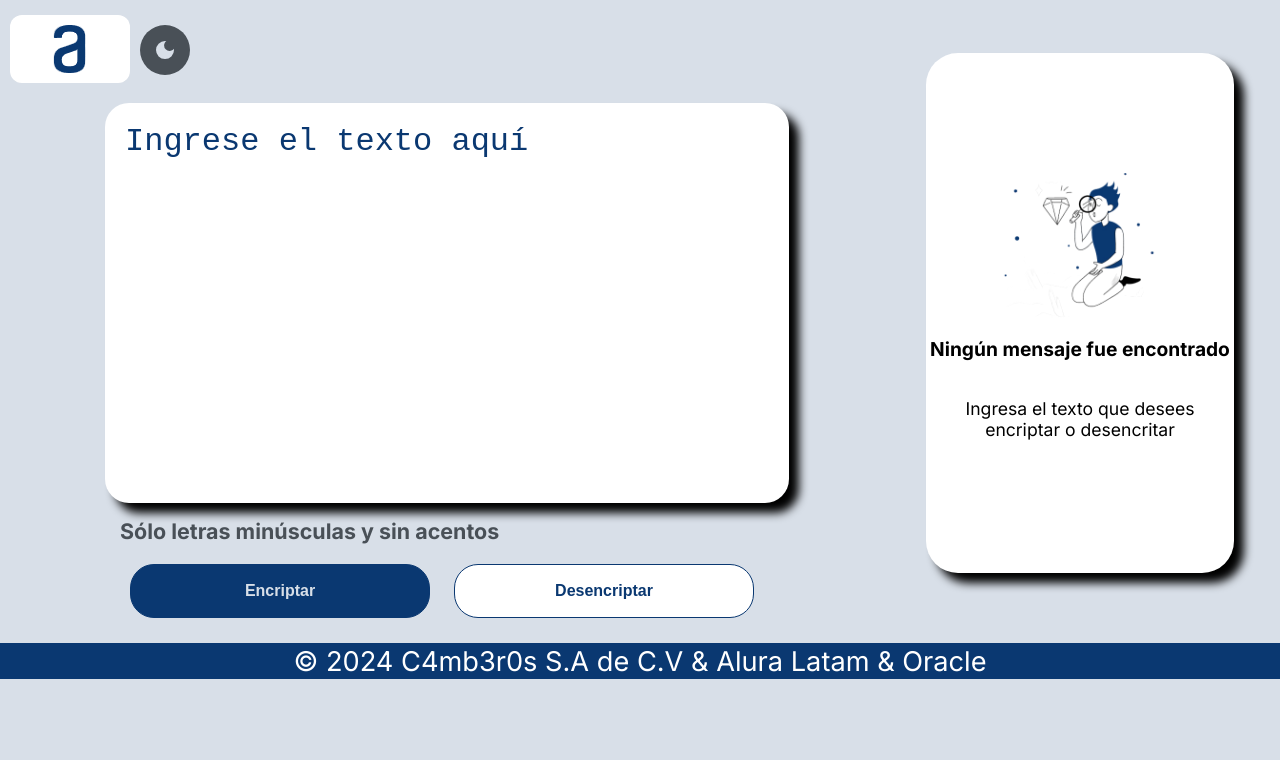
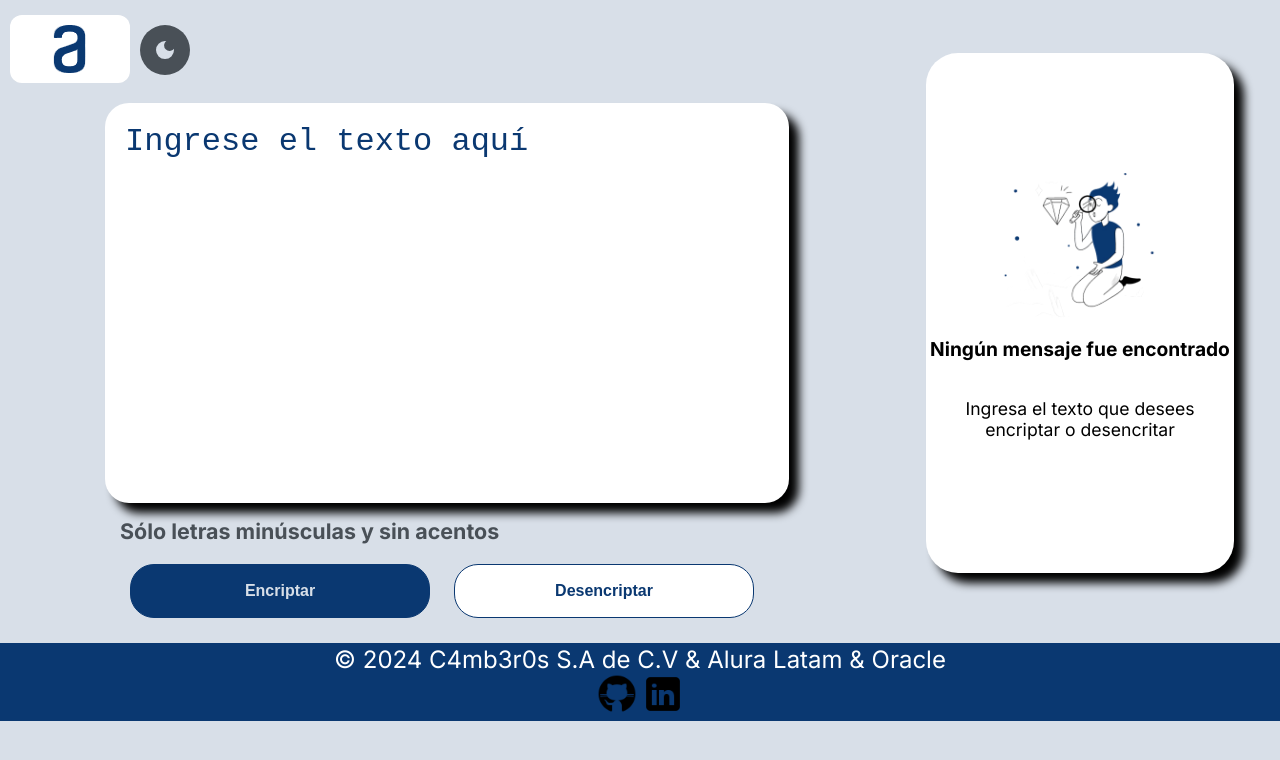
Before and after one commit to C4mb3r0s/Encriptado-Alura, a plain HTML site: page index.html in a window 1280 px wide. Drawn offline with Linux system fonts and the light colour scheme.

Commit message:
Add network

```diff
--- a/index.html
+++ b/index.html
@@ -47,6 +47,11 @@
   </main>
   <footer>
     © 2024 C4mb3r0s S.A de C.V & Alura Latam & Oracle
+    <div class="hiper">
+      <a href="https://github.com/C4mb3r0s" target="_blank"><img src="Images/github.png" alt="logo de github"></a>
+      <a href="https://www.linkedin.com/in/eduardo-camberos/" target="_blank"><img src="Images/linkedin.png"
+          alt="logo de github"></a>
+    </div>
   </footer>
   <script src="script.js"></script>
   <script src="darkmode.js" defer></script>
--- a/styles/style.css
+++ b/styles/style.css
@@ -237,7 +237,7 @@ body {
 
 footer {
   background-color: var(--blue);
-  font-size: 1.7rem;
+  font-size: 1.5rem;
   color: var(--white);
   text-align: center;
   position: static;
@@ -245,6 +245,10 @@ footer {
   bottom: 0;
   width: 100%;
   padding: 1.5px;
+}
+
+.hiper a img {
+  width: 40px;
 }
 
 @media (max-width: 1250px) {
```
Also changed, not shown: Images/github.png (added), Images/linkedin.png (added).
